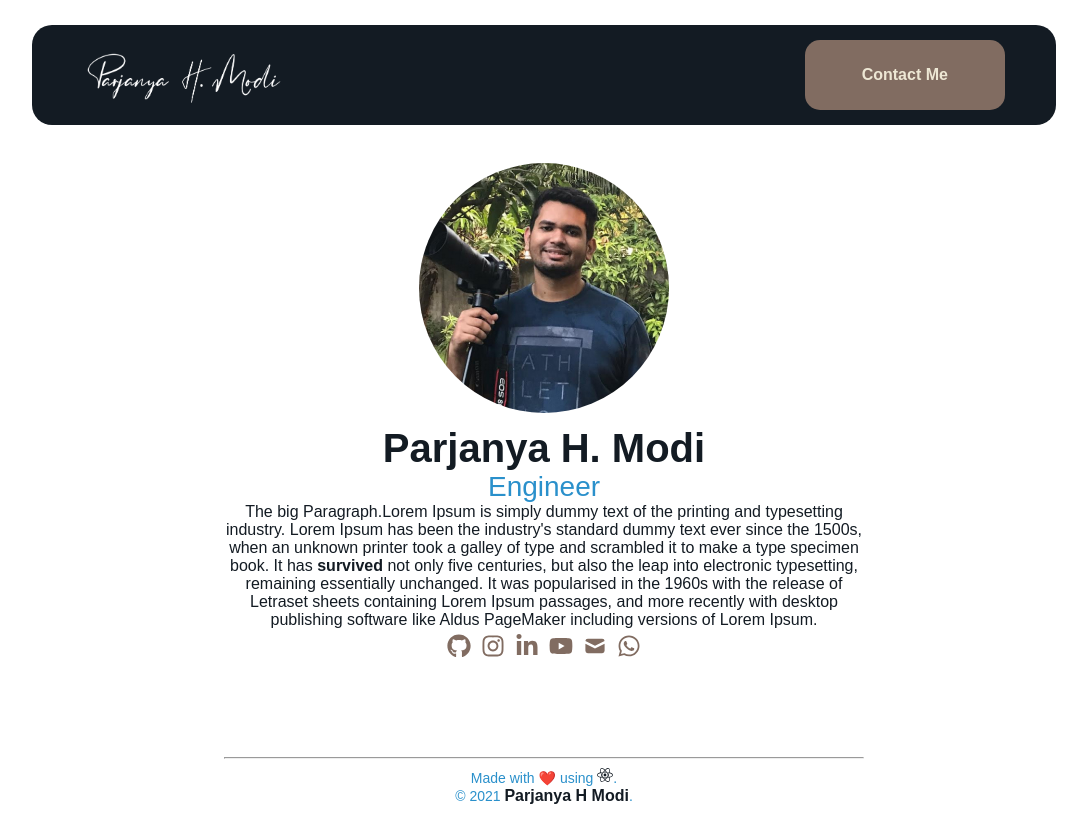
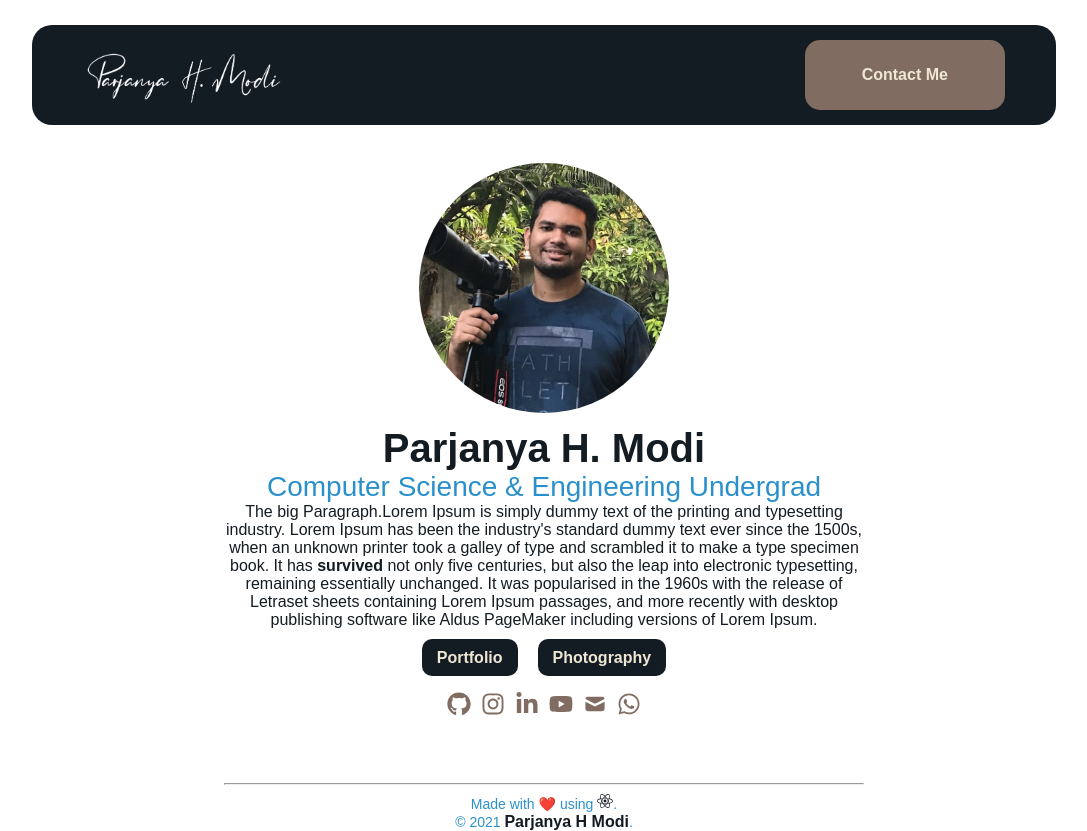
Before and after one commit to parjanyamodi/personal-landing-page, a React (Create React App) app: page / in a window 1280 px wide. Shown: the whole page, without its empty margins (96-1183 px from the left). Before the commit the page ends 805 px from the top, so only its background shows below. Built offline with nearby package versions, Linux system fonts and the light colour scheme; a web font is replaced by a local one.

Commit message:
Final UI-UX Completed

```diff
--- a/src/components/Container.js
+++ b/src/components/Container.js
@@ -23,7 +23,7 @@ const Container = (props) => {
               <span>Parjanya H. Modi</span>
             </ProfileName>
             <ProfileTitle>
-                <span>Engineer</span>
+              <span>Computer Science & Engineering Undergrad</span>
             </ProfileTitle>
             <ProfileBio>
               <span>
@@ -39,29 +39,67 @@ const Container = (props) => {
                 like Aldus PageMaker including versions of Lorem Ipsum.
               </span>
             </ProfileBio>
+            <CTAButtons>
+              <Portfolio>
+                <a
+                  href="https://portfolio.parjanyamodi.com"
+                  rel="noopener noreferrer"
+                  target="_blank"
+                >
+                  <span>Portfolio</span>
+                </a>
+              </Portfolio>
+              <Photography>
+                <a
+                  href="https://photography.parjanyamodi.com"
+                  rel="noopener noreferrer"
+                  target="_blank"
+                >
+                  <span>Photography</span>
+                </a>
+              </Photography>
+            </CTAButtons>
             <SocialIcons>
-              <a href="https://github.com/parjanyamodi" rel="noopener noreferrer"
-                  target="_blank">
+              <a
+                href="https://github.com/parjanyamodi"
+                rel="noopener noreferrer"
+                target="_blank"
+              >
                 <FaGithub />
               </a>
-              <a href="https://www.instagram.com/parjanya_modi/" rel="noopener noreferrer"
-                  target="_blank">
+              <a
+                href="https://www.instagram.com/parjanya_modi/"
+                rel="noopener noreferrer"
+                target="_blank"
+              >
                 <FaInstagram />
               </a>
-              <a href="https://www.linkedin.com/in/parjanyamodi/" rel="noopener noreferrer"
-                  target="_blank">
+              <a
+                href="https://www.linkedin.com/in/parjanyamodi/"
+                rel="noopener noreferrer"
+                target="_blank"
+              >
                 <FaLinkedinIn />
               </a>
-              <a href="https://www.youtube.com/channel/UCLNn5vP3X38s8Kdf5Mjk0QA/featured" rel="noopener noreferrer"
-                  target="_blank">
+              <a
+                href="https://www.youtube.com/channel/UCLNn5vP3X38s8Kdf5Mjk0QA/featured"
+                rel="noopener noreferrer"
+                target="_blank"
+              >
                 <FaYoutube />
               </a>
-              <a href="mailto:parjanyamodi@gmail.com" rel="noopener noreferrer"
-                  target="_blank">
+              <a
+                href="mailto:parjanyamodi@gmail.com"
+                rel="noopener noreferrer"
+                target="_blank"
+              >
                 <HiMail />
               </a>
-              <a href="https://wa.me/919737426927?text=Visited%20your%20landing%20page%20!" rel="noopener noreferrer"
-                  target="_blank">
+              <a
+                href="https://wa.me/919737426927?text=Visited%20your%20landing%20page%20!"
+                rel="noopener noreferrer"
+                target="_blank"
+              >
                 <FaWhatsapp />
               </a>
             </SocialIcons>
@@ -97,7 +135,7 @@ const Footer = styled.div`
     position: relative;
     left: 0;
     right: 0;
-    margin-top: 10vh;
+    margin-top: 6vh;
     span {
       font-size: 14px;
       color: #2a90cb;
@@ -133,7 +171,7 @@ const Footer = styled.div`
     position: relative;
     left: 0;
     right: 0;
-    margin-top: 10vh;
+    margin-top: 5vh;
     span {
       font-size: 14px;
       color: #2a90cb;
@@ -158,7 +196,63 @@ const SocialIcons = styled.div`
     font-size: 24px;
     font-weight: 700;
     margin: 5px;
+    &:hover {
+        color: #131B23;
+    }
   }
+`;
+const Portfolio = styled.a`
+  margin: 10px;
+  a {
+    width: 150px;
+    background-color: #131B23;
+    padding: 10px 15px;
+    text-decoration: none;
+    border-radius: 10px;
+    span {
+        text-align: center;
+        justify-content: center;
+        align-items: center;
+        color: #EDE7D4;
+        font-size: 16px;
+        font-weight: 700;
+    }
+    &:hover {
+        background-color: #E9F1F7;
+        span {
+            color: #131B23;
+        }
+    }
+  }
+`;
+const Photography = styled.a`
+  margin: 10px;
+  a {
+    width: 150px;
+    background-color: #131B23;
+    padding: 10px 15px;
+    text-decoration: none;
+    border-radius: 10px;
+    span {
+        text-align: center;
+        justify-content: center;
+        align-items: center;
+        color: #EDE7D4;
+        font-size: 16px;
+        font-weight: 700;
+    }
+    &:hover {
+        background-color: #E9F1F7;
+        span {
+            color: #131B23;
+        }
+    }
+  }
+`;
+const CTAButtons = styled.div`
+  position: relative;
+  margin-top: 20px;
+  margin-bottom: 20px;
 `;
 const ProfileBio = styled.div`
   @media (min-width: 1024px) {
@@ -207,7 +301,7 @@ const ProfileTitle = styled.div`
       justify-content: center;
       font-size: 28px;
       font-weight: 400;
-      color: #2A90CB;
+      color: #2a90cb;
     }
   }
   @media (min-width: 768px) and (max-width: 1024px) {
@@ -218,7 +312,7 @@ const ProfileTitle = styled.div`
       justify-content: center;
       font-size: 24px;
       font-weight: 400;
-      color: #2A90CB;
+      color: #2a90cb;
     }
   }
   @media (max-width: 768px) {
@@ -229,7 +323,7 @@ const ProfileTitle = styled.div`
       justify-content: center;
       font-size: 22px;
       font-weight: 400;
-      color: #2A90CB;
+      color: #2a90cb;
     }
   }
 `;
--- a/src/components/Header.js
+++ b/src/components/Header.js
@@ -42,7 +42,7 @@ const CallToAction = styled.div`
       font-weight: 800;
       &:hover {
         background-color: #e8eef2;
-        color: #d6c9c9;
+        color: #816c61;
       }
     }
   }
@@ -68,7 +68,7 @@ const CallToAction = styled.div`
       font-weight: 800;
       &:hover {
         background-color: #e8eef2;
-        color: #d6c9c9;
+        color: #816c61;
       }
     }
   }
```
